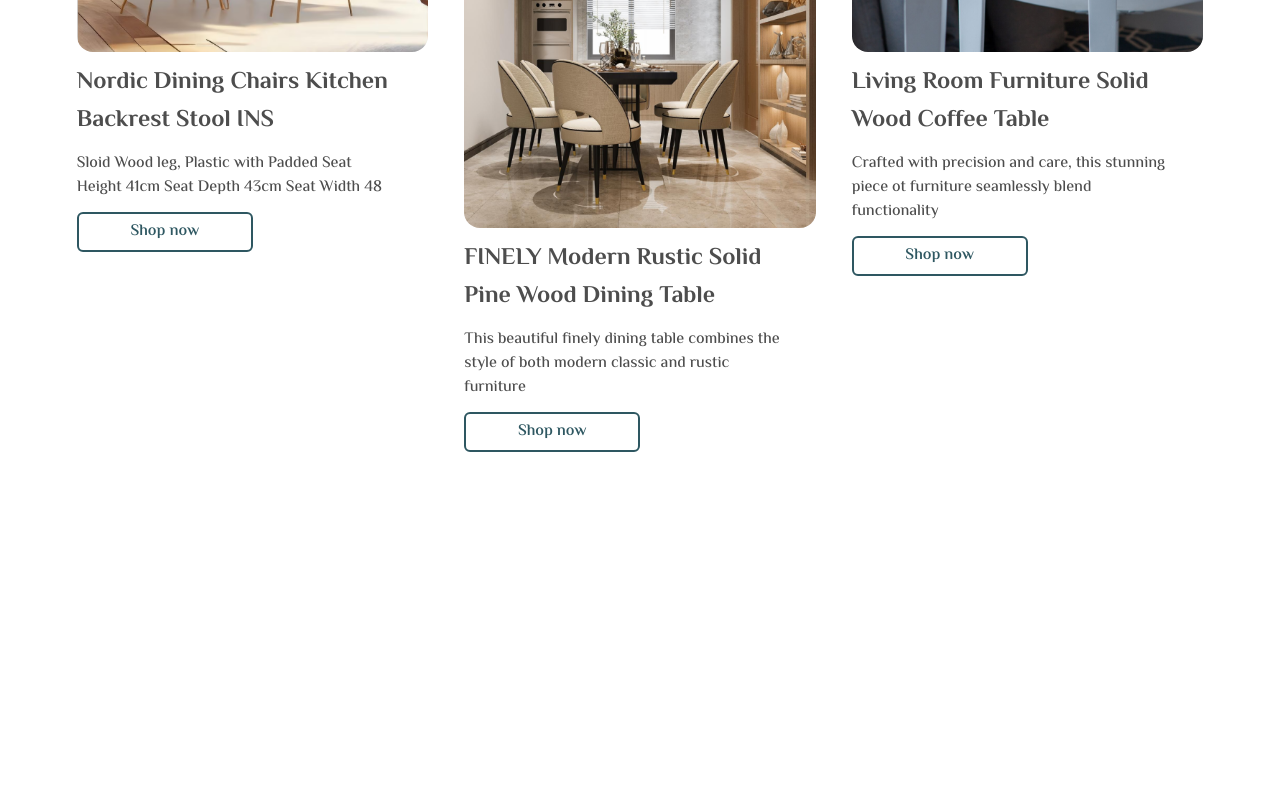
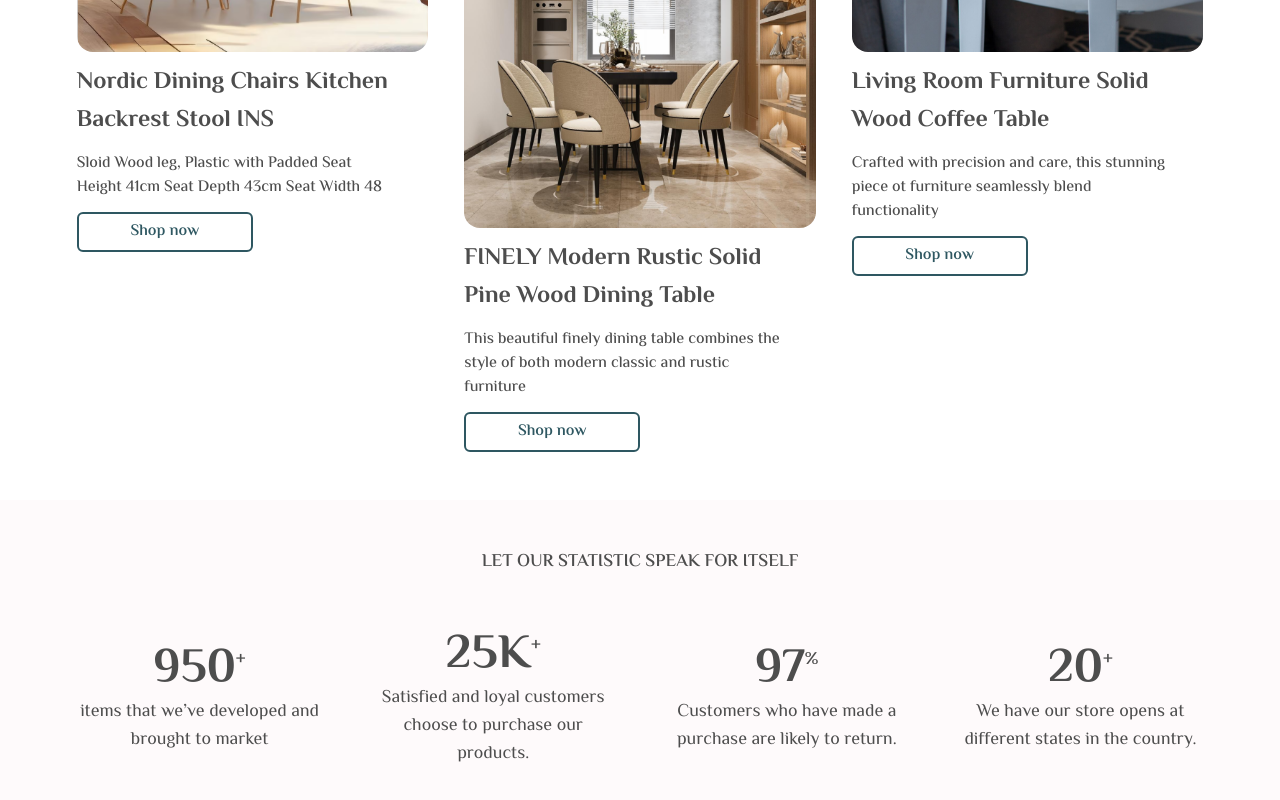
Before and after one commit to Mahmud1087/hng11-stage2-task, a Next.js app: page / in a window 1280 px wide. Shown: the part 1177-1977 px from the top of the page. Before the commit the page ends 1677 px from the top, so only its background shows below. Built offline with nearby package versions, Linux system fonts and the light colour scheme.

Commit message:
implemented the promoted statistics section

```diff
--- a/src/app/page.jsx
+++ b/src/app/page.jsx
@@ -1,5 +1,6 @@
 import { Hero } from '@/components/heroSection/main';
 import { PromotedProducts } from '@/components/promotedProducts/main';
+import { Stats } from '@/components/statSection/main';
 import Image from 'next/image';
 
 export default function Home() {
@@ -7,6 +8,7 @@ export default function Home() {
     <section className=''>
       <Hero />
       <PromotedProducts />
+      <Stats />
     </section>
   );
 }
--- /dev/null
+++ b/src/components/statSection/data.jsx
@@ -0,0 +1,22 @@
+export const stats = [
+  {
+    number: '950',
+    sign: '+',
+    desc: 'items that we’ve developed and  brought to market',
+  },
+  {
+    number: '25K',
+    sign: '+',
+    desc: 'Satisfied and loyal customers choose to purchase our products.',
+  },
+  {
+    number: '97',
+    sign: '%',
+    desc: 'Customers who have made a purchase are likely to return.',
+  },
+  {
+    number: '20',
+    sign: '+',
+    desc: 'We have our store opens at different states in the country.',
+  },
+];
--- /dev/null
+++ b/src/components/statSection/heading.jsx
@@ -0,0 +1,8 @@
+const Heading = () => {
+  return (
+    <h1 className='uppercase text-lg font-semibold text-center text-gray-prim mb-14'>
+      Let our statistic speak for itself{' '}
+    </h1>
+  );
+};
+export default Heading;
--- /dev/null
+++ b/src/components/statSection/main.jsx
@@ -0,0 +1,5 @@
+import Heading from './heading';
+import SingleStat from './singleStat';
+import Stats from './stats';
+
+export { Heading, SingleStat, Stats };
--- /dev/null
+++ b/src/components/statSection/singleStat.jsx
@@ -0,0 +1,12 @@
+const SingleStat = ({ number, sign, desc }) => {
+  return (
+    <div className='flex flex-col gap-1 items-center justify-center text-gray-prim text-center'>
+      <aside className='flex'>
+        <h1 className='text-5xl font-bold'>{number}</h1>
+        <p className='text-lg font-bold'>{sign}</p>
+      </aside>
+      <p className='text-lg'>{desc}</p>
+    </div>
+  );
+};
+export default SingleStat;
--- /dev/null
+++ b/src/components/statSection/stats.jsx
@@ -0,0 +1,19 @@
+import Container from '../container';
+import { stats } from './data';
+import { Heading, SingleStat } from './main';
+
+const Stats = () => {
+  return (
+    <div className='bg-[#FEFAFB] pt-12 pb-28'>
+      <Container>
+        <Heading />
+        <div className='grid grid-cols-4 gap-12'>
+          {stats.map((stat) => {
+            return <SingleStat key={stat.desc} {...stat} />;
+          })}
+        </div>
+      </Container>
+    </div>
+  );
+};
+export default Stats;
```
